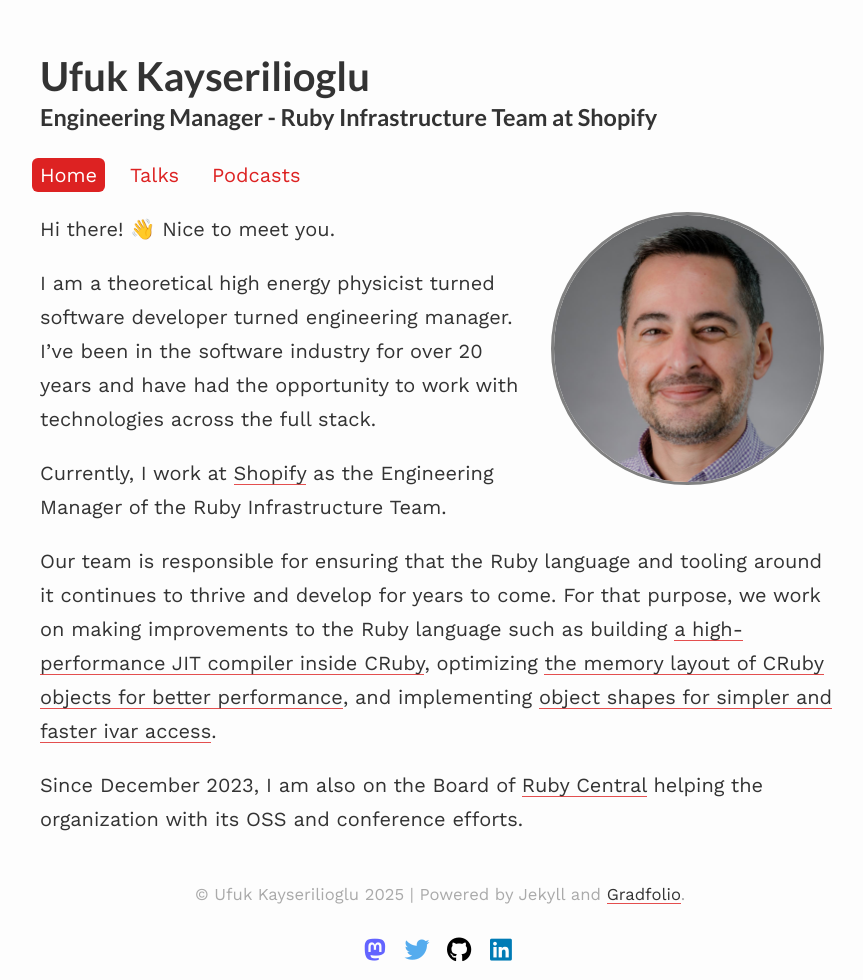
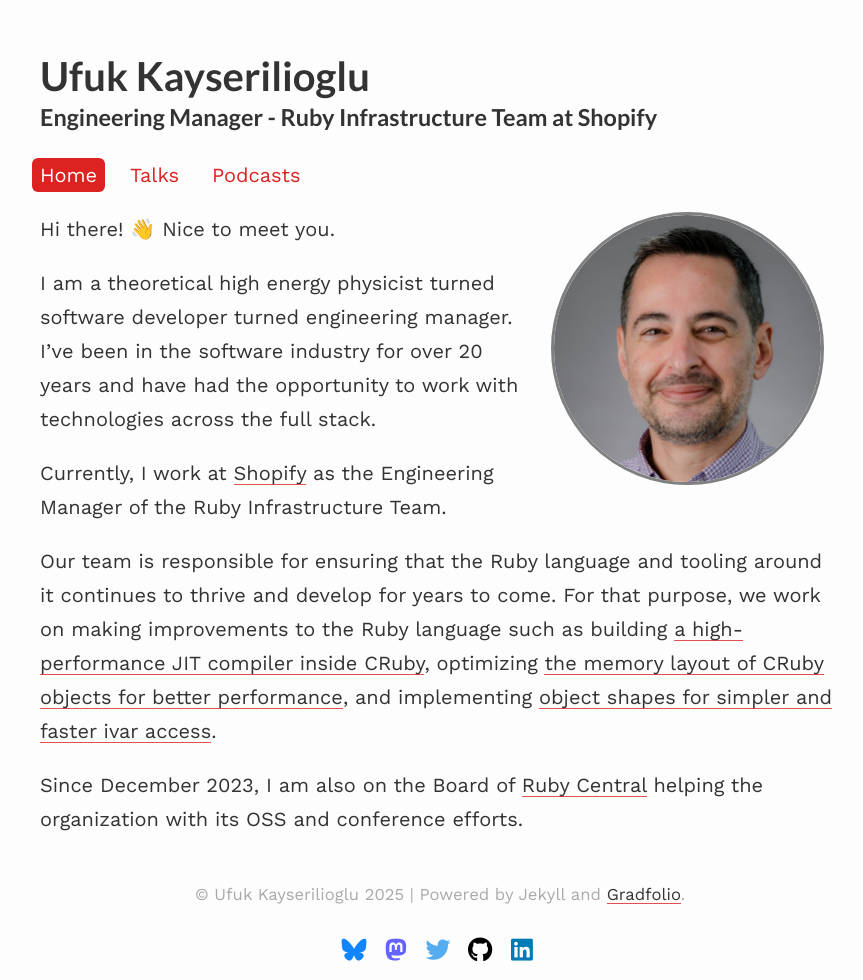
Before and after one commit to paracycle/ufuk.dev, a Jekyll site: the page built from index.md, in a window 1280 px wide. Shown: the whole page, without its empty margins (200-1063 px from the left). Built offline with Jekyll 4.4.1, drawn with Linux system fonts in a browser that asks for light colours; nearby versions of some CDN libraries.

Commit message:
Add Bluesky link

```diff
--- a/_config.yml
+++ b/_config.yml
@@ -33,6 +33,7 @@ social:
   linkedin: "ufukkayserilioglu"
   github: "paracycle"
   mastodon: "ruby.social/@ufuk"
+  bluesky: "ufuk.dev"
 
 # Tracker
 analytics:
--- a/_includes/social-footer.html
+++ b/_includes/social-footer.html
@@ -10,6 +10,19 @@
   target="_blank"
 >
   <i class="fas fa-envelope"></i>
+</a>
+{%- endif -%}
+
+{%- if site.social.bluesky -%}
+<a
+  rel="me"
+  title="{{ _locale_string_follow | replace: '[NAME]', 'Bluesky' }}"
+  class="social-button bluesky"
+  href="https://bsky.app/profile/{{ site.social.bluesky }}"
+  itemprop="sameAs"
+  target="_blank"
+>
+  <i class="fab fa-bluesky"></i>
 </a>
 {%- endif -%}
 
--- a/assets/css/_sass/footer-social.scss
+++ b/assets/css/_sass/footer-social.scss
@@ -42,6 +42,10 @@
 }
 
 .rounded-social-buttons .social-button.facebook:hover, .rounded-social-buttons .social-button.facebook:focus {
+}
+
+.rounded-social-buttons .social-button.bluesky {
+  color: #1185fe;
 }
 
 .rounded-social-buttons .social-button.mastodon {
```
